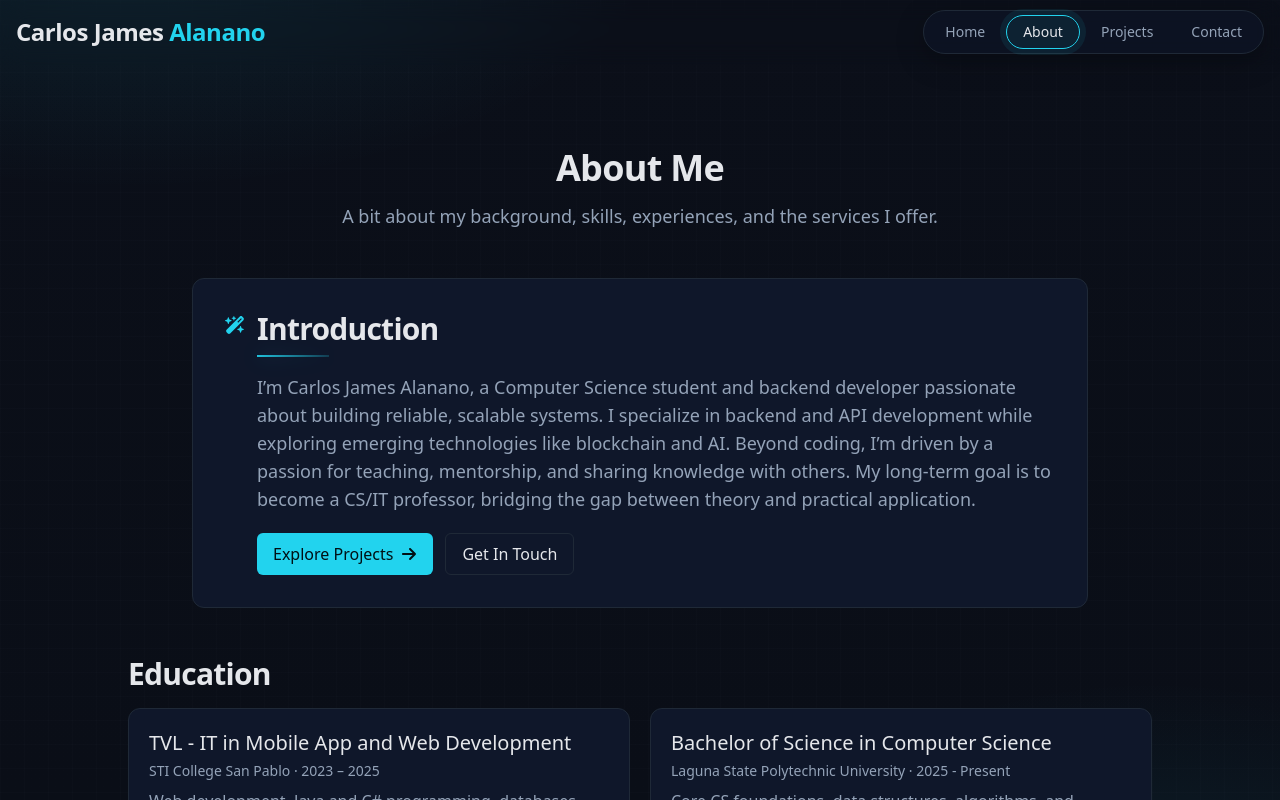
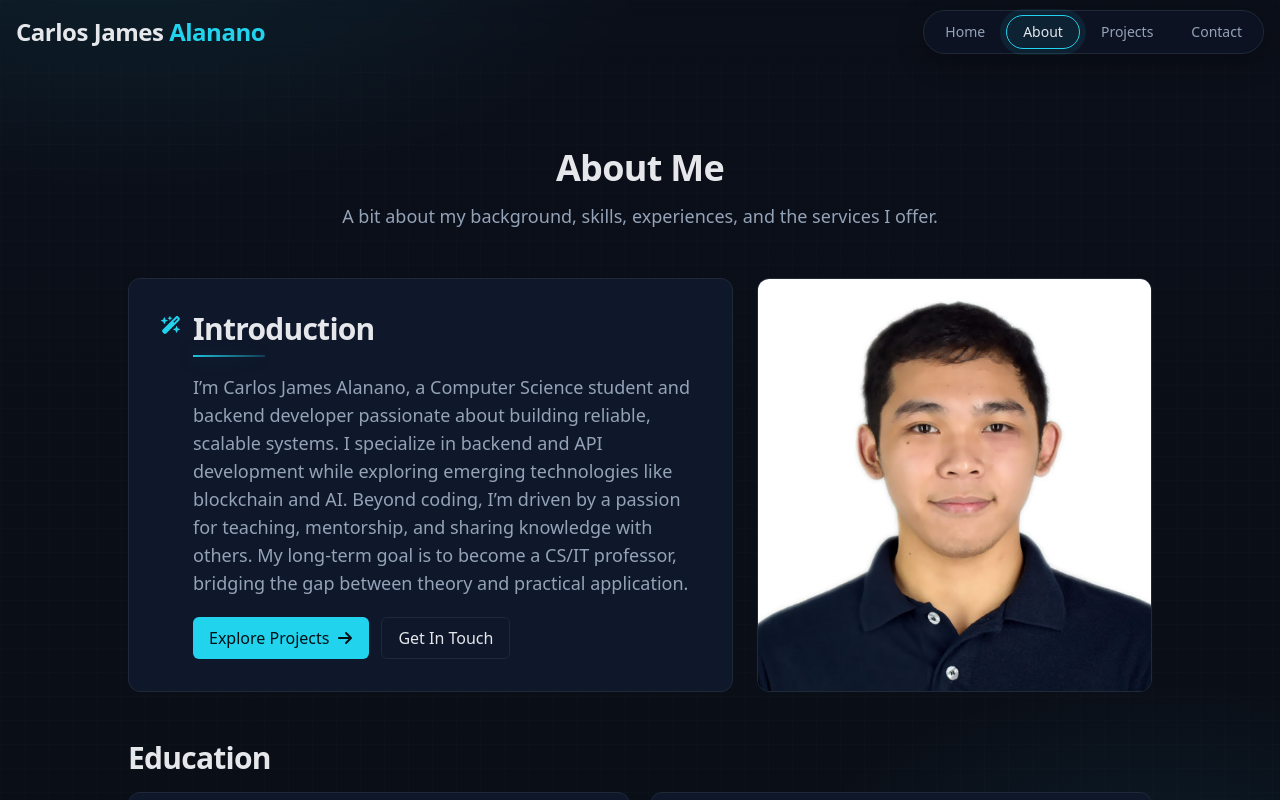
Before and after one commit to cjalanano-dev/portfolio, a React (Vite) app: page /about in a window 1280 px wide. Shown: the top 800 px of the page. Built offline with nearby package versions, Linux system fonts and the light colour scheme; a small style sheet from the web is missing.

Commit message:
added my photo on the about page

```diff
--- a/src/App.css
+++ b/src/App.css
@@ -183,3 +183,17 @@ a { transition: color 0.2s ease, background-color 0.2s ease, border-color 0.2s e
 .footer-link:hover .footer-label::after {
 	transform: scaleX(1);
 }
+
+/* Intro photo responsive sizing: aspect ratio on mobile, full height on md+ */
+.intro-photo {
+	aspect-ratio: 4 / 5;
+	height: auto;
+}
+
+@media (min-width: 768px) {
+	.intro-photo {
+		aspect-ratio: auto;
+		height: 100%;
+		min-height: 100%;
+	}
+}
--- a/src/pages/About.jsx
+++ b/src/pages/About.jsx
@@ -45,24 +45,64 @@ const About = () => {
                     </p>
                 </div>
 
-                {/* 1. Intro about me */}
+                {/* 1. Intro about me with photo */}
                 <section id="intro" style={{ scrollMarginTop: "6rem" }} className="mt-10 sm:mt-12">
-                    <div className="mx-auto max-w-4xl card-elevate" style={cardStyle}>
+                    <div className="mx-auto max-w-5xl">
+                        <div className="grid gap-5 sm:gap-6 md:grid-cols-5">
+                            {/* Photo (top on mobile, right on desktop) */}
+                            <div className="order-last md:order-last md:col-span-2">
+                                <div className="relative rounded-xl overflow-hidden card-elevate border h-full" style={{ background: 'var(--surface)', borderColor: 'var(--border)' }}>
+                                    <div aria-hidden="true" className="absolute inset-0" style={{
+                                        background:
+                                            'radial-gradient(800px 200px at 0% 0%, rgba(34,211,238,0.08), transparent 45%), radial-gradient(800px 200px at 100% 100%, rgba(34,211,238,0.06), transparent 50%), linear-gradient(180deg, rgba(2,6,23,0.35), rgba(2,6,23,0.55))',
+                                        filter: 'drop-shadow(0 0 18px rgba(34,211,238,0.25))'
+                                    }} />
+                                    <div className="relative intro-photo w-full" style={{ minHeight: 280 }}>
+                                        <img
+                                            src={new URL('../assets/img/Face.jpg', import.meta.url).href}
+                                            alt="Portrait of Carlos James Alanano"
+                                            className="absolute inset-0 w-full h-full object-cover"
+                                            sizes="(min-width: 768px) 40vw, 80vw"
+                                            style={{ zIndex: 1 }}
+                                            decoding="async"
+                                            onError={(e) => {
+                                                const fallback = e.currentTarget.nextElementSibling;
+                                                e.currentTarget.style.display = 'none';
+                                                if (fallback) fallback.style.display = 'flex';
+                                            }}
+                                            loading="lazy"
+                                        />
+                                        {/* Fallback placeholder if image missing */}
+                                        <div className="absolute inset-0 flex items-center justify-center" style={{ display: 'none', zIndex: 1 }}>
+                                            <div className="rounded-lg p-4" style={{ background: 'rgba(15,23,42,0.55)', border: '1px solid var(--border)', color: 'var(--muted)' }}>
+                                                <span className="text-sm">Photo coming soon</span>
+                                            </div>
+                                        </div>
+                                    </div>
+                                </div>
+                            </div>
+
+                            {/* Intro card */}
+                            <div className="md:col-span-3">
+                                <div className="card-elevate border rounded-xl h-full flex flex-col" style={{ background: 'var(--surface)', borderColor: 'var(--border)' }}>
                                     <div className="p-5 sm:p-6 md:p-8">
                                         <div className="flex items-start gap-3">
-                                <div className="mt-1 text-xl" style={{ color: "var(--accent)" }}><FaWandMagicSparkles /></div>
+                                            <div className="mt-1 text-xl" style={{ color: 'var(--accent)' }}><FaWandMagicSparkles /></div>
                                             <div>
-                                    <h3 className="text-2xl sm:text-3xl font-semibold tracking-tight accent-underline" style={{ color: "var(--text)" }}>Introduction</h3>
-                                    <p className="mt-3 sm:mt-4 text-base sm:text-lg" style={{ color: "var(--muted)" }}>
+                                                <h3 className="text-2xl sm:text-3xl font-semibold tracking-tight accent-underline" style={{ color: 'var(--text)' }}>Introduction</h3>
+                                                <p className="mt-3 sm:mt-4 text-base sm:text-lg" style={{ color: 'var(--muted)' }}>
                                                     I’m Carlos James Alanano, a Computer Science student and backend developer passionate about building reliable, scalable systems. I specialize in backend and API development while exploring emerging technologies like blockchain and AI. Beyond coding, I’m driven by a passion for teaching, mentorship, and sharing knowledge with others. My long-term goal is to become a CS/IT professor, bridging the gap between theory and practical application.
                                                 </p>
                                                 <div className="mt-5 flex flex-wrap justify-start gap-3">
-                                        <Link to="/projects" className="px-4 py-2 rounded-md inline-flex items-center gap-2" style={{ background: "var(--accent)", color: "#001015" }}>
+                                                    <Link to="/projects" className="px-4 py-2 rounded-md inline-flex items-center gap-2" style={{ background: 'var(--accent)', color: '#001015' }}>
                                                         Explore Projects <FaArrowRight />
                                                     </Link>
-                                        <Link to="/contact" className="px-4 py-2 rounded-md border" style={{ borderColor: "var(--border)", color: "var(--text)" }}>
+                                                    <Link to="/contact" className="px-4 py-2 rounded-md border" style={{ borderColor: 'var(--border)', color: 'var(--text)' }}>
                                                         Get In Touch
                                                     </Link>
+                                                </div>
+                                            </div>
+                                        </div>
                                     </div>
                                 </div>
                             </div>
--- a/src/pages/Contact.jsx
+++ b/src/pages/Contact.jsx
@@ -8,28 +8,11 @@ const Contact = () => {
                 <div className="mx-auto max-w-2xl text-center">
                     <h2 className="text-3xl sm:text-4xl font-bold leading-tight tracking-tight-lg tracking-tighter-xl" style={{ color: "var(--text)" }}>Contact Me</h2>
                     <p className="mt-3 sm:mt-4 text-base sm:text-lg" style={{ color: "var(--muted)" }}>
-                        I’m open to opportunities, collaborations, or just a good tech chat. Let’s connect.
+                        This Page is coming soon. In the meantime, feel free to reach out via email at
+                        <a className="underline" href="mailto:cjalanano.dev@gmail.com">
+                             cjalanano.dev@gmail.com
+                        </a>
                     </p>
-                    <div className="mt-7 sm:mt-8 flex items-center justify-center gap-3 sm:gap-4">
-                        <a
-                            href="mailto:cjalanano.dev@gmail.com"
-                            className="px-4 py-2 sm:px-5 sm:py-2.5 rounded-md"
-                            style={{ background: "var(--accent)", color: "#001015" }}
-                        >
-                            Email Me
-                        </a>
-                        <a
-                            href="https://www.linkedin.com/in/cjalanano-dev/"
-                            target="_blank"
-                            rel="noopener noreferrer"
-                            className="px-4 py-2 sm:px-5 sm:py-2.5 rounded-md border"
-                            style={{ borderColor: "var(--border)", color: "var(--text)" }}
-                            onMouseEnter={(e) => (e.currentTarget.style.borderColor = "var(--accent)")}
-                            onMouseLeave={(e) => (e.currentTarget.style.borderColor = "var(--border)")}
-                        >
-                            LinkedIn
-                        </a>
-                    </div>
                 </div>
             </div>
         </section>
```
Also changed, not shown: src/assets/img/Face.jpg (added). Lines whose indentation alone changed are shown as unchanged.
